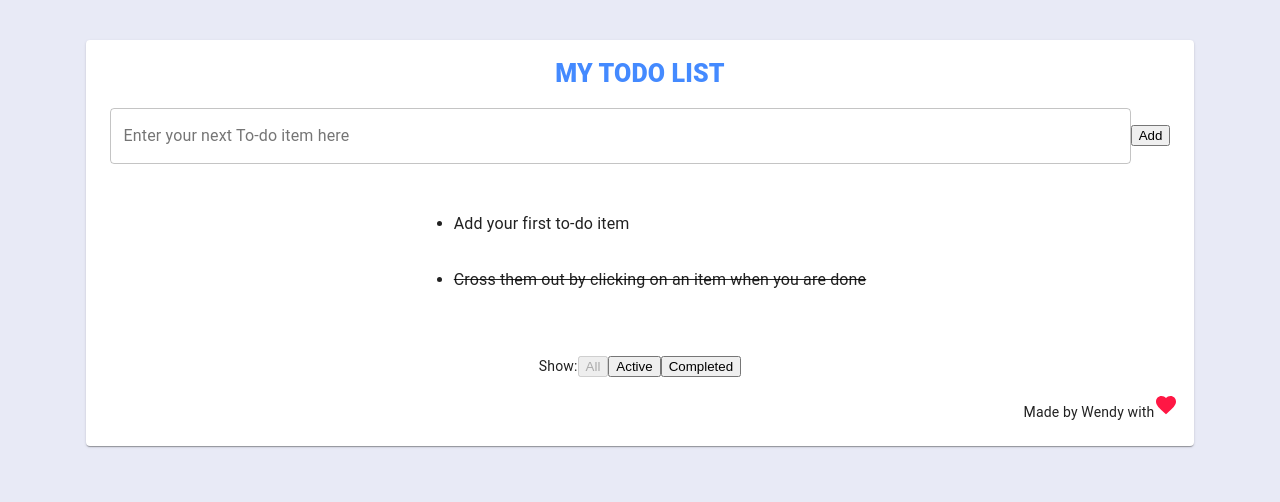
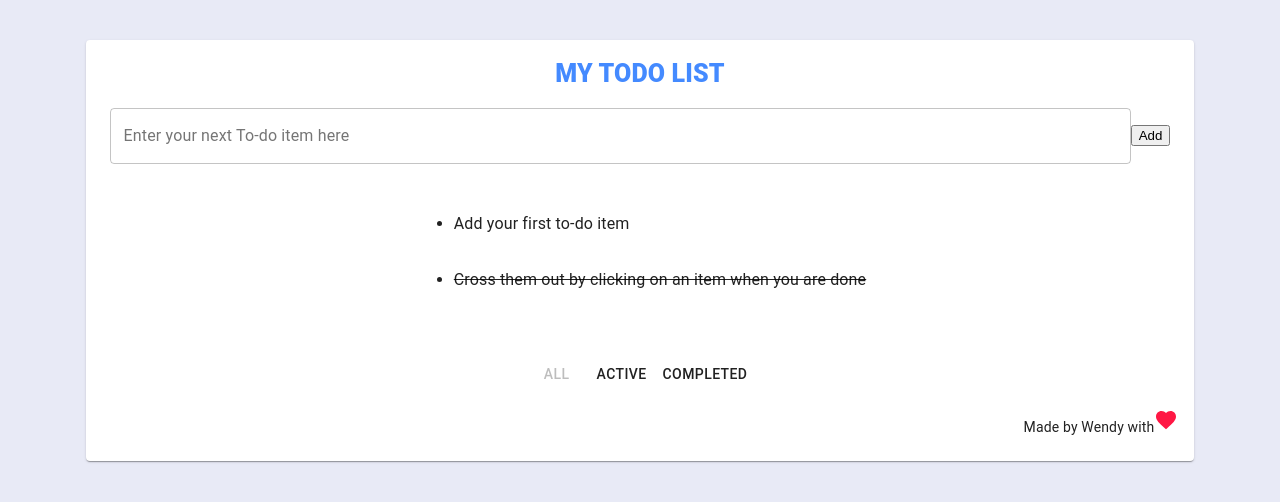
Before and after one commit to lynklody/shopping-website, a React (Create React App) app: page / in a window 1280 px wide. Shown: the top 502 px of the page. Built offline with nearby package versions, Linux system fonts and the light colour scheme.

Commit message:
*: buttons in footer

```diff
--- a/src/component/Footer.js
+++ b/src/component/Footer.js
@@ -1,14 +1,40 @@
 import React, { Component } from 'react';
+import { Container, Box, Button } from '@material-ui/core'
 // import filter from "../App";
 
 class Footer extends Component {
     render() {
         const { filter, setFilter: setVisibilityFilter } = this.props;
+        // So here's a smart trick:
         // renamed setVisibilityFilter to setFilter in order to keep the original func name below
         return (
-            <div>
-                <span>Show:</span>
-                <button disabled={filter === "all"}
+            <Container>
+                <Box display="flex"
+                    alignItems="center"
+                    justifyContent="center">
+                    <Button disabled={filter === "all"}
+                        onClick={
+                            () => setVisibilityFilter("all")
+                        }
+                    >
+                        All
+                    </Button>
+                    <Button disabled={filter === "active"}
+                        onClick={
+                            () => setVisibilityFilter("active")
+                        }
+                    >
+                        Active
+                    </Button>
+                    <Button disabled={filter === "completed"}
+                        onClick={
+                            () => setVisibilityFilter("completed")
+                        }
+                    >
+                        Completed
+                    </Button>
+
+                    {/* <button disabled={filter === "all"}
                         onClick={
                             () => setVisibilityFilter("all")
                         }
@@ -22,8 +48,9 @@ class Footer extends Component {
                         onClick={
                             () => setVisibilityFilter("completed")
                         }
-                >Completed</button>
-            </div>
+                    >Completed</button> */}
+                </Box>
+            </Container>
         );
     }
 }
```
Lines whose indentation alone changed are shown as unchanged.
